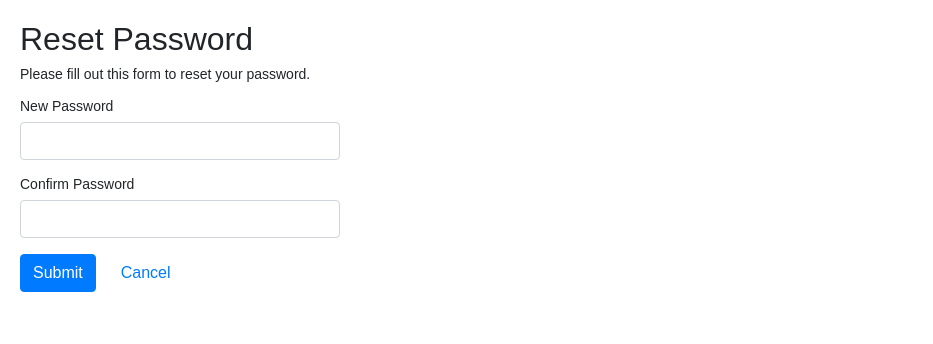
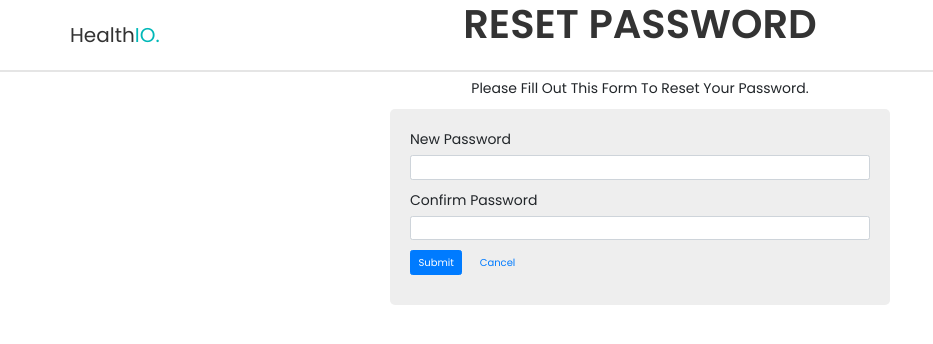
Before and after one commit to istiak9999/A-fully-responsive-dentist-appointment-booking-website-HealthIO, a PHP site: page /reset-password.php in a window 1280 px wide. Shown: the top 344 px of the page, without its empty margins (0-933 px from the left). Run offline with PHP 8.4, Linux system fonts and the light colour scheme; the visitor is signed in with stand-in values (Sample User, id 1).

Commit message:
reset password page css

```diff
--- a/about.html
+++ b/about.html
@@ -29,7 +29,7 @@
          <a href="#home" class="logo">Health<span>IO.</span></a>
 
          <nav class="nav">
-            <a href="appoinment.php">home</a>
+            <a href="index.php">home</a>
             <a href="#about">about</a>
             <a href="services.html">services</a>
             <a href="contact.html">contact</a>
@@ -97,7 +97,7 @@
             <span>about us</span>
             <h3>True Healthcare For Your Family</h3>
             <p>The first step towards a beautiful, healthy smile is to schedule an appointment. Please contact our office or complete the appointment request form to begin your smile transformation. Our scheduling coordinator will contact you to arrange an appointment. Thank you for taking the time to provide your contact information. We look forward to speaking with you directly.</p>
-            <a href="appoinment.php" class="link-btn" >make appointment</a>
+            <a href="index.php" class="link-btn" >make appointment</a>
          </div>
 
       </div>
--- a/contact.html
+++ b/contact.html
@@ -29,7 +29,7 @@
          <a href="#home" class="logo">Health<span>IO.</span></a>
 
          <nav class="nav">
-            <a href="appoinment.php">home</a>
+            <a href="index.php">home</a>
             <a href="about.html">about</a>
             <a href="services.html">services</a>
             <a href="#contact">contact</a>
--- a/login.php
+++ b/login.php
@@ -4,7 +4,7 @@
 
 // Check if the user is already logged in, if yes then redirect him to welcome page
 if(isset($_SESSION["loggedin"]) && $_SESSION["loggedin"] === true){
-    header("location:appoinment.php ");
+    header("location:index.php ");
     exit;
 }
 
@@ -64,7 +64,7 @@
                             $_SESSION["username"] = $username;
 
                             // Redirect user to welcome page
-                            header("location: appoinment.php");
+                            header("location: index.php");
                         } else{
                             // Password is not valid, display a generic error message
                             $login_err = "Invalid username or password.";
--- a/reset-password.php
+++ b/reset-password.php
@@ -76,15 +76,35 @@
     <meta charset="UTF-8">
     <title>Reset Password</title>
     <link rel="stylesheet" href="https://stackpath.bootstrapcdn.com/bootstrap/4.5.2/css/bootstrap.min.css">
+    <link rel="stylesheet" href="https://stackpath.bootstrapcdn.com/bootstrap/4.5.2/css/bootstrap.min.css">
+   <!-- font awesome cdn link  -->
+   <link rel="stylesheet" href="https://cdnjs.cloudflare.com/ajax/libs/font-awesome/6.0.0/css/all.min.css">
+
+   <!-- bootstrap cdn link  -->
+   <link rel="stylesheet" href="https://cdnjs.cloudflare.com/ajax/libs/bootstrap/4.6.1/css/bootstrap.min.css">
+
+   <!-- custom css file link  -->
+   <link rel="stylesheet" href="css/style.css">
+
     <style>
         body{ font: 14px sans-serif; }
         .wrapper{ width: 360px; padding: 20px; }
     </style>
 </head>
 <body>
-    <div class="wrapper">
-        <h2>Reset Password</h2>
-        <p>Please fill out this form to reset your password.</p>
+    <header class="header fixed-top">
+
+    <div class="container">
+
+    <div class="row align-items-center justify-content-between">
+
+        <a href="#home" class="logo">Health<span>IO.</span></a>
+
+    </div>
+    </header>
+    <div class="contact" id="contact">
+        <h2 class="heading">Reset Password</h2>
+        <p style="text-align: center;">Please fill out this form to reset your password.</p>
         <form action="<?php echo htmlspecialchars($_SERVER["PHP_SELF"]); ?>" method="post">
             <div class="form-group">
                 <label>New Password</label>
--- a/services.html
+++ b/services.html
@@ -29,7 +29,7 @@
          <a href="#home" class="logo">Health<span>IO.</span></a>
 
          <nav class="nav">
-            <a href="appoinment.php">home</a>
+            <a href="index.php">home</a>
             <a href="about.html">about</a>
             <a href="#services">services</a>
             <a href="contact.html">contact</a>
```
Also changed, not shown: index.php (renamed from appoinment.php).
